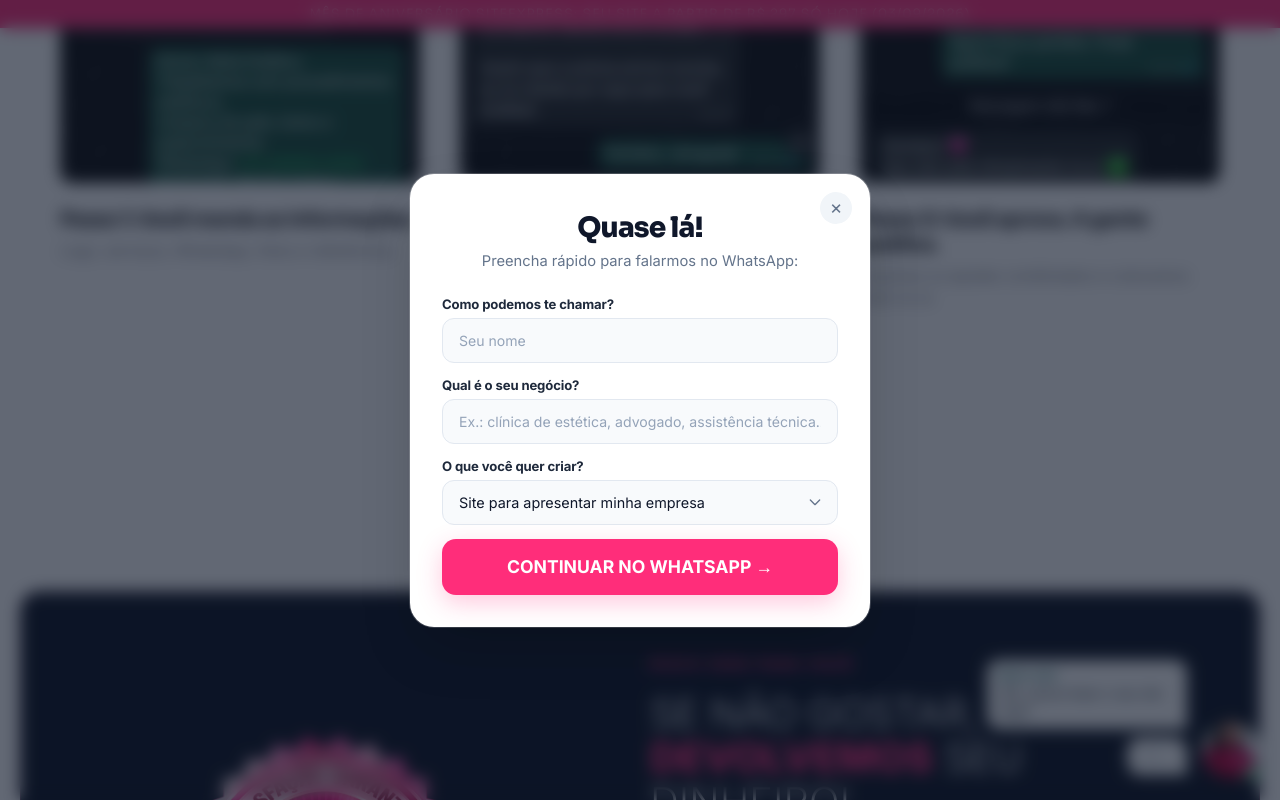
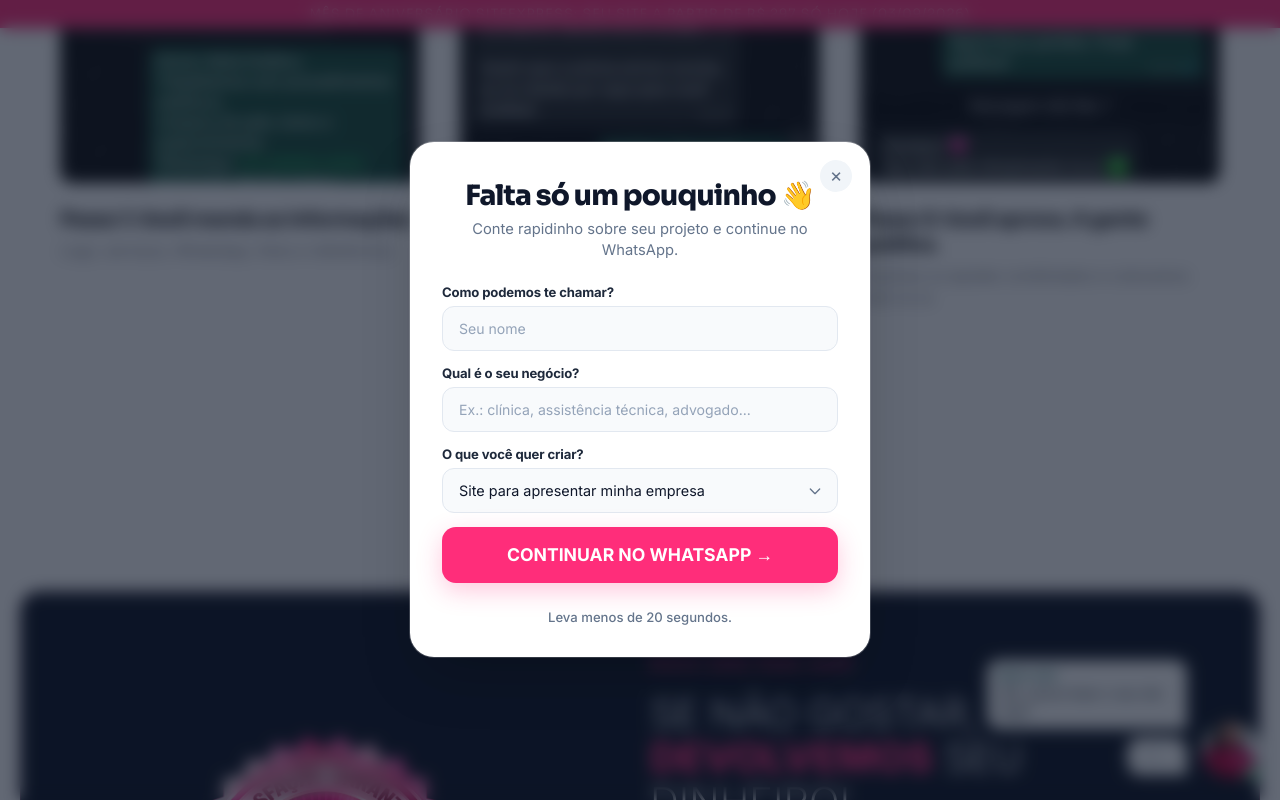
Before and after one commit to t0non/siteexpressbrasil, a Next.js app: page / in a window 1280 px wide. Both pictures are taken after a click on the button "COMEÇAR MEU PROJETO AGORA". Shown: the part 4215-5015 px from the top of the page. Built offline with nearby package versions, Linux system fonts and the light colour scheme.

Commit message:
fix: update lead modal text and microcopy to exact user specification

```diff
--- a/src/app/page.tsx
+++ b/src/app/page.tsx
@@ -572,6 +572,9 @@
               <button type="submit" className={`${styles.ctaButton} ${styles.ctaFullWidth} ${styles.ctaSolidPink}`}>
                 {t.ctaModal}
               </button>
+              <p style={{ fontSize: '0.82rem', color: '#64748B', marginTop: '12px', textAlign: 'center', fontWeight: 500 }}>
+                {t.modalMicrocopy}
+              </p>
             </form>
           </div>
         </div>
--- a/src/app/translations.ts
+++ b/src/app/translations.ts
@@ -46,13 +46,13 @@
     formLabelName: "Como podemos te chamar?",
     formNamePlaceholder: "Seu nome",
     formLabelCompany: "Qual é o seu negócio?",
-    formCompanyPlaceholder: "Ex.: clínica de estética, advogado, assistência técnica...",
+    formCompanyPlaceholder: "Ex.: clínica, assistência técnica, advogado...",
     formLabelSelect: "O que você quer criar?",
     formSelect1: "Site para apresentar minha empresa",
     formSelect2: "Página para divulgar um serviço ou oferta",
     formSelect3: "Loja virtual para vender produtos",
-    formSelect4: "Blog ou portal de conteúdo",
-    formSelect5: "Sistema, aplicativo ou projeto personalizado",
+    formSelect4: "Blog ou portal",
+    formSelect5: "Sistema / aplicativo / projeto personalizado",
     formSelect6: "Não sei qual preciso, quero ajuda",
     ctaForm: "CONTINUAR NO WHATSAPP →",
     microcopy: "O domínio .com.br é contratado separadamente e custa aproximadamente R$39,99/ano.",
@@ -105,9 +105,10 @@
     footerCnpj: "CNPJ: 68.485.368/0001-20",
     footerPrivacy: "Política de Privacidade",
     footerTerms: "Termos",
-    modalTitle: "Quase lá!",
-    modalDesc: "Preencha rápido para falarmos no WhatsApp:",
+    modalTitle: "Falta só um pouquinho 👋",
+    modalDesc: "Conte rapidinho sobre seu projeto e continue no WhatsApp.",
     ctaModal: "CONTINUAR NO WHATSAPP →",
+    modalMicrocopy: "Leva menos de 20 segundos.",
     whatsappMessage: (name: string, company: string, type: string) => `Olá! Meu nome é ${name}.
 Meu negócio é ${company} e estou procurando ${type}.
 Vim pelo site da SiteExpress e gostaria de entender melhor como funciona. 😊`,
@@ -161,13 +162,13 @@
     formLabelName: "What's your name?",
     formNamePlaceholder: "Your name",
     formLabelCompany: "What is your business?",
-    formCompanyPlaceholder: "Ex.: aesthetics clinic, lawyer, technical support...",
+    formCompanyPlaceholder: "Ex.: clinic, technical support, lawyer...",
     formLabelSelect: "What do you want to create?",
     formSelect1: "Website to present my company",
     formSelect2: "Landing page for a service or offer",
     formSelect3: "Online store to sell products",
-    formSelect4: "Blog or content portal",
-    formSelect5: "Custom system, app or project",
+    formSelect4: "Blog or portal",
+    formSelect5: "System / app / custom project",
     formSelect6: "I don't know what I need, I want help",
     ctaForm: "CONTINUE TO WHATSAPP →",
     microcopy: "The domain is contracted separately and costs approximately $10/year.",
@@ -220,9 +221,10 @@
     footerCnpj: "CNPJ: 68.485.368/0001-20",
     footerPrivacy: "Privacy Policy",
     footerTerms: "Terms",
-    modalTitle: "Almost there!",
-    modalDesc: "Fill out quickly so we can talk on WhatsApp:",
-    ctaModal: "CHAT ON WHATSAPP ➔",
+    modalTitle: "Almost there 👋",
+    modalDesc: "Tell us quickly about your project and continue on WhatsApp.",
+    ctaModal: "CONTINUE TO WHATSAPP →",
+    modalMicrocopy: "Takes less than 20 seconds.",
     whatsappMessage: (name: string, company: string, type: string) => `Hi, my name is ${name}, company: ${company}. I'd like to make a ${type} website with you 💖`,
     whatsappConfirm: "Are you aware that the investment for the website starts at $50?\n\nClick OK to continue on WhatsApp!",
     widgetGreeting: "Hi, let's make your website today?",
```
